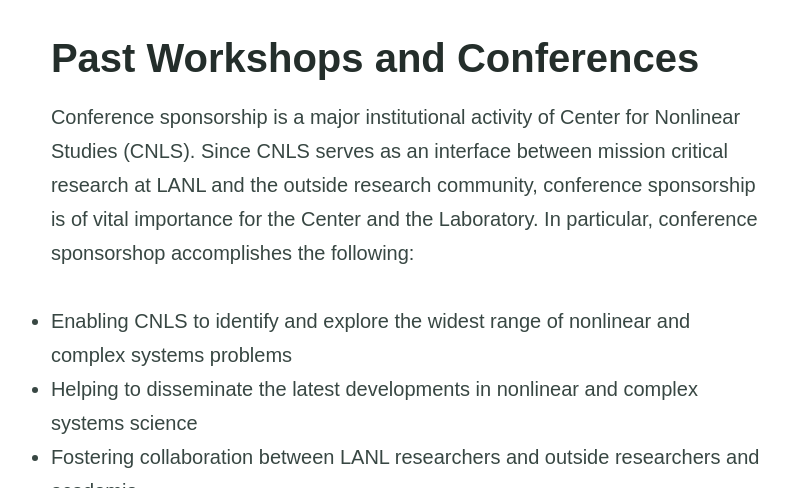
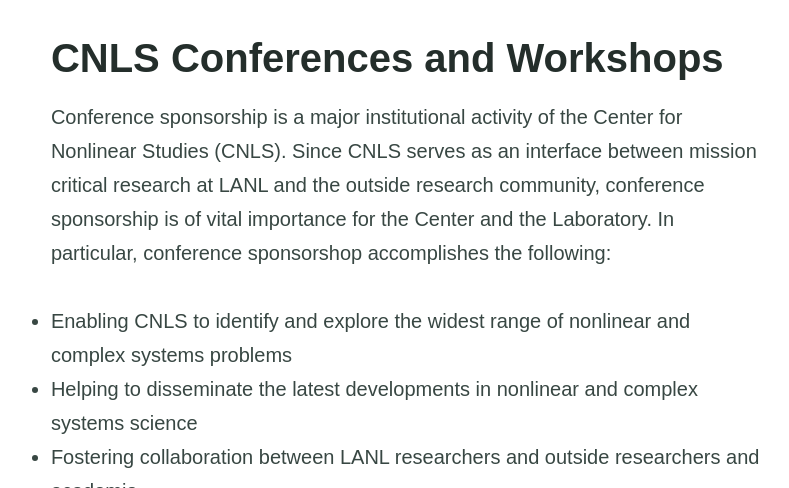
Before and after one commit to cnls-events/cnls-events.github.io, a Jekyll site: the page built from index.md, in a window 1280 px wide and 900 px high, cut to the strip 412-900 px from the top of the window. Shown: the whole strip, without its empty margins (232-1021 px from the left). Built offline with Jekyll 4.4.1, drawn with Linux system fonts in a browser that asks for light colours.

Commit message:
Update index.md title

```diff
--- a/index.md
+++ b/index.md
@@ -1,5 +1,5 @@
 ---
-title: Past Workshops and Conferences
+title: CNLS Conferences and Workshops
 feature_text: |
   ## Center for Nonlinear Studies
   ### at Los Alamos National Laboratory
@@ -7,7 +7,7 @@
 feature_image: "https://picsum.photos/1300/400?image=989"
 excerpt: "Conferences and workshops sponsored by the Center for Nonlinear Studies at Los Alamos National Laboratory"
 ---
-Conference sponsorship is a major institutional activity of  Center for Nonlinear Studies (CNLS). Since CNLS serves as an interface between mission critical research at LANL and the outside research community, conference sponsorship is of vital importance for the Center and the Laboratory. In particular, conference sponsorshop accomplishes the following:
+Conference sponsorship is a major institutional activity of the Center for Nonlinear Studies (CNLS). Since CNLS serves as an interface between mission critical research at LANL and the outside research community, conference sponsorship is of vital importance for the Center and the Laboratory. In particular, conference sponsorshop accomplishes the following:
 - Enabling CNLS to identify and explore the widest range of nonlinear and complex systems problems
 - Helping to disseminate the latest developments in nonlinear and complex systems science
 - Fostering collaboration between LANL researchers and outside researchers and academia
```
